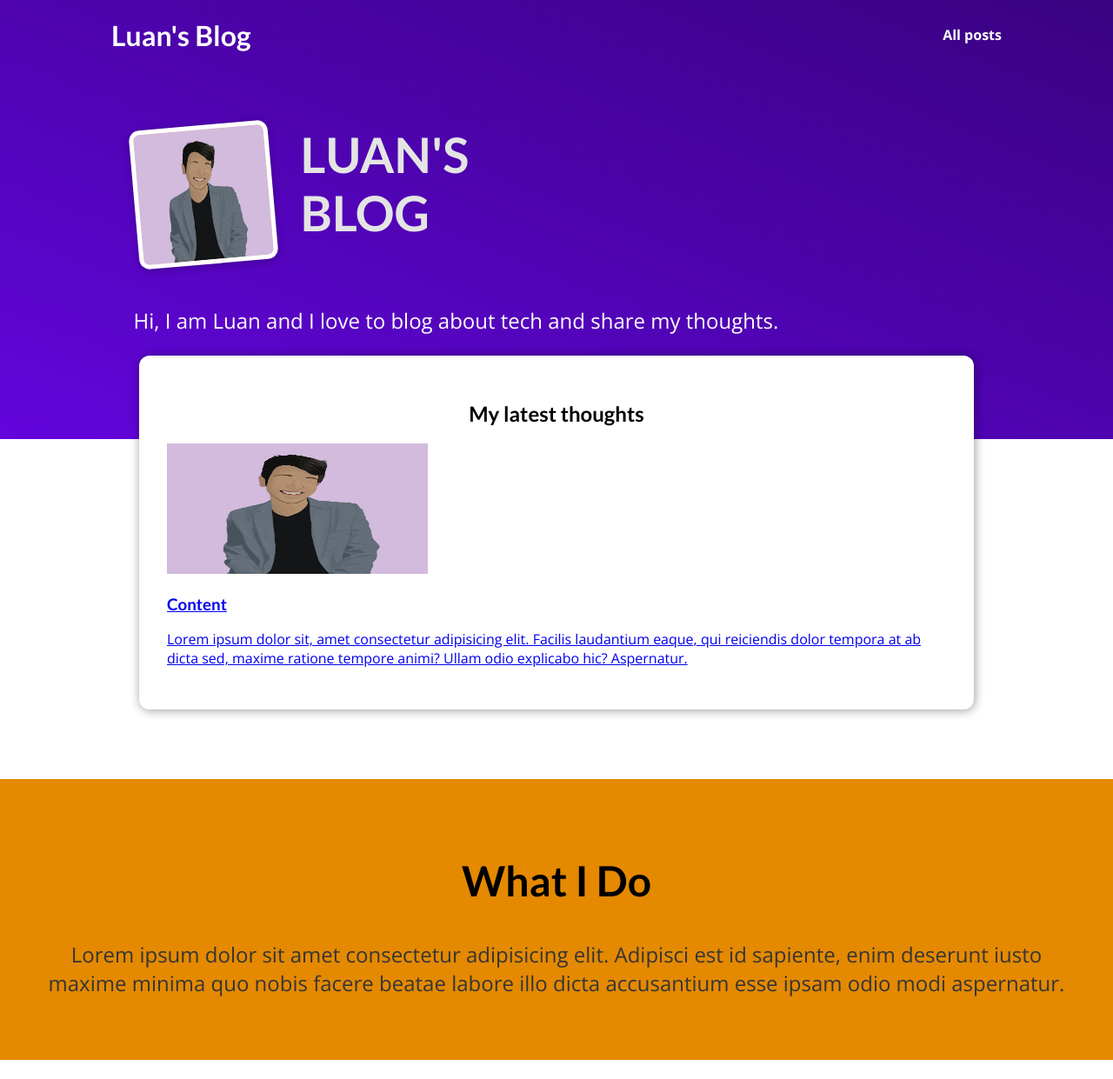
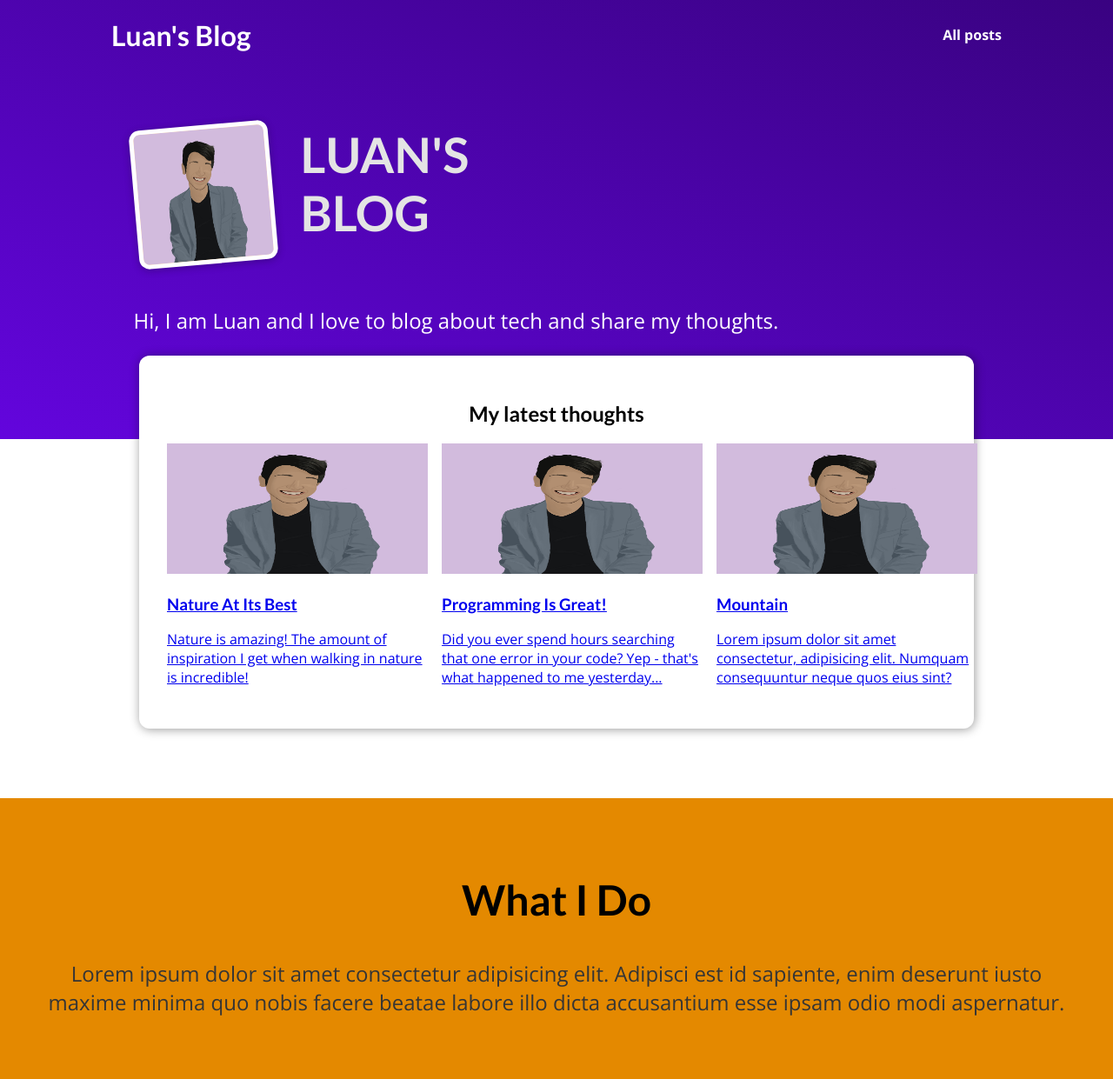
Before and after one commit to luansjourney/luandesouza.com-blog, a Django app: page / in a window 1280 px wide. Shown: the whole page at 87% size. Before the commit the page ends 1219 px from the top, so only its background shows below. Run offline with Django 4.2, Linux system fonts and the light colour scheme.

Commit message:
Add: dummy data to test the views func

```diff
--- a/blog/templates/blog/includes/post.html
+++ b/blog/templates/blog/includes/post.html
@@ -2,13 +2,12 @@
 
 <li>
     <article class="post">
-        <a href="{% url 'post-detail-page' 'the-mountains' %}">
-            <img src="{% static 'blog/images/prof.png' %}"  alt="content" style="width: 300px; height: 150px;"/>
+        <a href="{% url 'post-detail-page' post.slug %}">
+            <img src="{% static 'blog/images/'|add:post.image %}"  alt="{{post.title}}" style="width: 300px; height: 150px;"/>
             <div class="post__content">
-                <h3>Content</h3>
-                <p>Lorem ipsum dolor sit,
-                    amet consectetur adipisicing elit. Facilis laudantium eaque,
-                    qui reiciendis dolor tempora at ab dicta sed, maxime ratione tempore animi? Ullam odio explicabo hic? Aspernatur.
+                <h3>{{ post.title }}</h3>
+                <p>
+                    {{ post.excerpt }}
                 </p>
             </div>
         </a>
--- a/blog/templates/blog/index.html
+++ b/blog/templates/blog/index.html
@@ -22,7 +22,9 @@
     <h2>My latest thoughts</h2>
 
     <ul>
-        {% include "blog/includes/post.html" %}
+        {% for post in posts %}
+            {% include "blog/includes/post.html" %}
+        {% endfor %}
     </ul>
 </section>
 <section id="about">
--- a/blog/views.py
+++ b/blog/views.py
@@ -2,7 +2,7 @@ from datetime import date
 
 from django.shortcuts import render
 
-posts = [
+all_posts = [
     {
         "slug": "hike-mountain",
         "image": "prof.png",
@@ -17,8 +17,8 @@ posts = [
     },
     {
         "slug": "programming-is-fun",
-        "image": "coding.jpg",
-        "author": "Maximilian",
+        "image": "prof.png",
+        "author": "Luan",
         "date": date(2022, 3, 10),
         "title": "Programming Is Great!",
         "excerpt": "Did you ever spend hours searching that one error in your code? Yep - that's what happened to me yesterday...",
@@ -38,8 +38,8 @@ posts = [
     },
     {
         "slug": "into-the-woods",
-        "image": "woods.jpg",
-        "author": "Maximilian",
+        "image": "prof.png",
+        "author": "Luan",
         "date": date(2020, 8, 5),
         "title": "Nature At Its Best",
         "excerpt": "Nature is amazing! The amount of inspiration I get when walking in nature is incredible!",
@@ -59,11 +59,19 @@ posts = [
     }
 ]
 
+#helpers
+
+def get_date(post):
+    return post['date']
+
 
 # Create your views here.
-
 def index(request):
-    return render(request, "blog/index.html")
+    sorted_posts = sorted(all_posts, key=get_date)
+    latest_posts = sorted_posts[-3:]
+    return render(request, "blog/index.html", {
+        "posts": latest_posts
+    })
 
 def posts(request):
     return render(request, "blog/all-posts.html")
```
